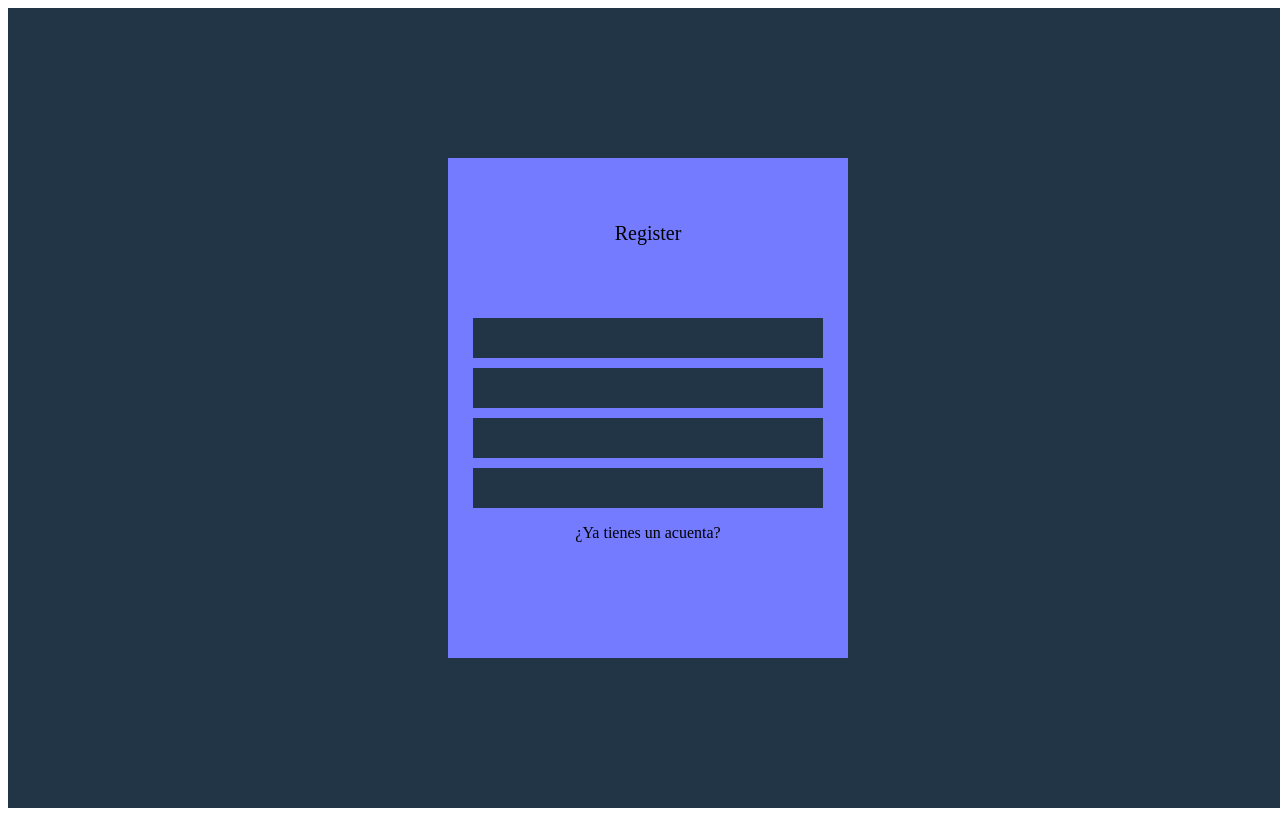
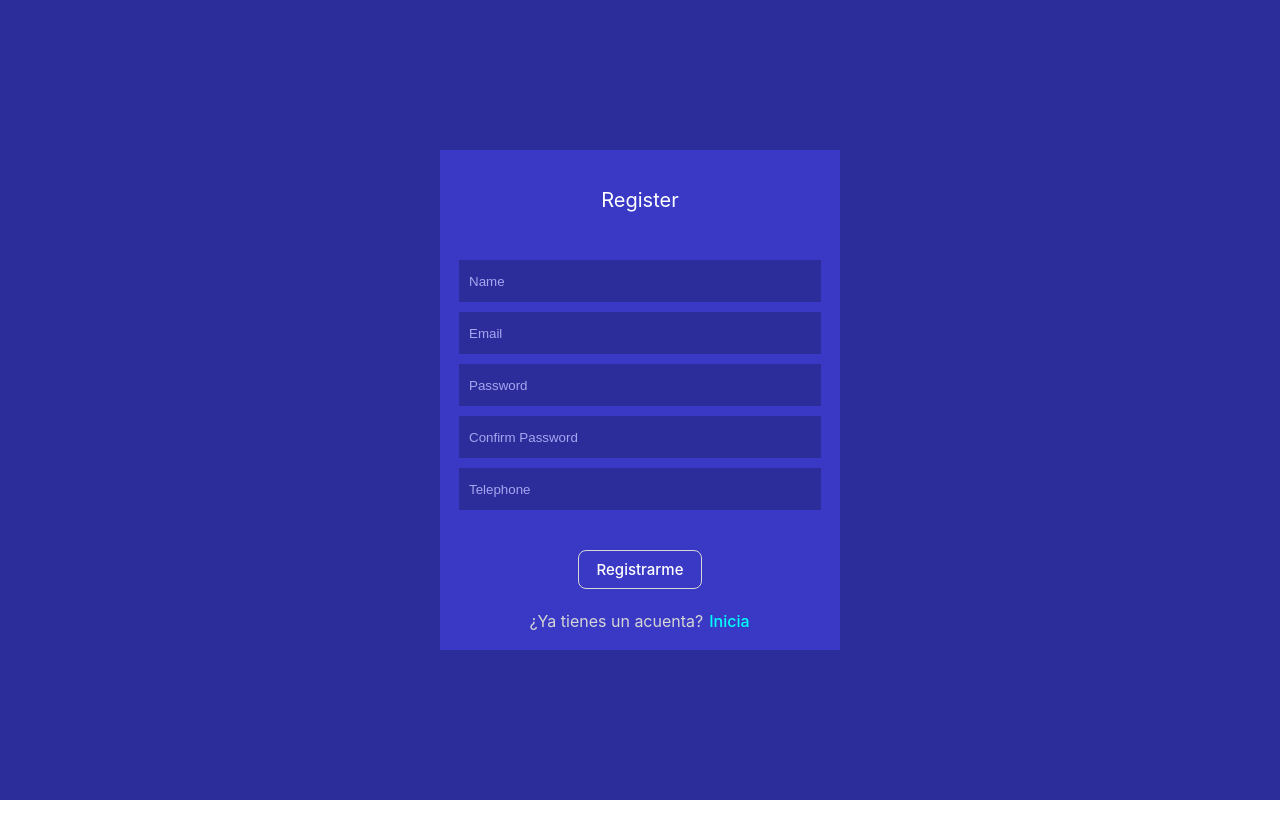
Before and after one commit to tesla2324/rifbom, a React (Vite) app: page / in a window 1280 px wide. Built offline with nearby package versions, Linux system fonts and the light colour scheme.

Commit message:
finishRegister

```diff
--- a/src/main.jsx
+++ b/src/main.jsx
@@ -1,6 +1,7 @@
 import React from "react";
 import ReactDOM from "react-dom/client";
 import App from "./App";
+import "./index.css";
 
 ReactDOM.createRoot(document.getElementById("root")).render(
   <React.StrictMode>
--- a/src/screens/Register/index.jsx
+++ b/src/screens/Register/index.jsx
@@ -1,18 +1,81 @@
+import { useState } from "react";
+import axios from "axios";
+
 import "./styles.css";
 
 const Register = () => {
+  const [values, setValues] = useState({});
+
+  const handleValues = (event) => {
+    const clave = event.target.name;
+    const valore = event.target.value;
+    setValues({ ...values, [clave]: valore });
+  };
+
+  const sendData = () => {
+    axios
+      .post(
+        "https://rif-server.vercel.app/api/auth/new",
+        { ...values, role: "USER_ROLE" },
+        {
+          headers: {
+            "content-type": "application/json",
+          },
+        }
+      )
+      .then((response) => {
+        console.log(response);
+      })
+      .catch((error) => {
+        console.log(error);
+      });
+  };
+
   return (
     <div className="background">
       <div className="registerContainer">
         <div className="register">
           <p>Register</p>
         </div>
-        <div className="text"></div>
-        <div className="text"></div>
-        <div className="text"></div>
-        <div className="text"></div>
-        <div>
-          <p>¿Ya tienes un acuenta?</p>
+        <input
+          className="text"
+          name="name"
+          placeholder="Name"
+          onChange={handleValues}
+        />
+        <input
+          className="text"
+          name="email"
+          placeholder="Email"
+          onChange={handleValues}
+        />
+        <input
+          className="text"
+          placeholder="Password"
+          name="password"
+          onChange={handleValues}
+        />
+        <input
+          className="text"
+          placeholder="Confirm Password"
+          name="repeatPassword"
+          onChange={handleValues}
+        />
+        <input
+          className="text"
+          placeholder="Telephone"
+          name="phone"
+          onChange={handleValues}
+        />
+
+        <button className="btnregister" onClick={() => sendData()}>
+          Registrarme
+        </button>
+        <div className="question">
+          <div className="lastContainer">
+            <p>¿Ya tienes un acuenta?</p>
+            <button className="login">Inicia</button>
+          </div>
         </div>
       </div>
     </div>
--- a/src/screens/Register/styles.css
+++ b/src/screens/Register/styles.css
@@ -1,5 +1,5 @@
 .background {
-  background: #213547;
+  background: var(--secondary);
   width: 100vw;
   height: 100vh;
   display: flex;
@@ -7,7 +7,7 @@
   align-items: center;
 }
 .registerContainer {
-  background: #747bff;
+  background: var(--primary);
   width: 400px;
   height: 500px;
   display: flex;
@@ -15,16 +15,53 @@
   align-items: center;
 }
 .text {
-  background: #213547;
+  background: var(--secondary);
   width: 350px;
   height: 40px;
   margin-top: 10px;
+  border: none;
+  padding-left: 10px;
+  color: var(--white);
 }
 .register {
   width: 350px;
-  height: 150px;
+  height: 100px;
   display: flex;
   justify-content: center;
   align-items: center;
   font-size: 20px;
+  color: white;
 }
+
+.text:focus {
+  outline: none;
+}
+
+.text::placeholder {
+  color: var(--placeholder);
+}
+
+.btnregister {
+  margin-top: 40px;
+  font-size: 15px;
+  background: none;
+  border: 1px solid var(--white);
+  color: white;
+}
+.question {
+  color: var(--white);
+  margin-top: 20px;
+}
+.btnregister:hover {
+  background: var(--white);
+  color: rgb(58, 57, 57);
+}
+.lastContainer {
+  display: flex;
+}
+.login {
+  background: none;
+  padding: 0px;
+  margin-left: 05px;
+  color: aqua;
+}
```
